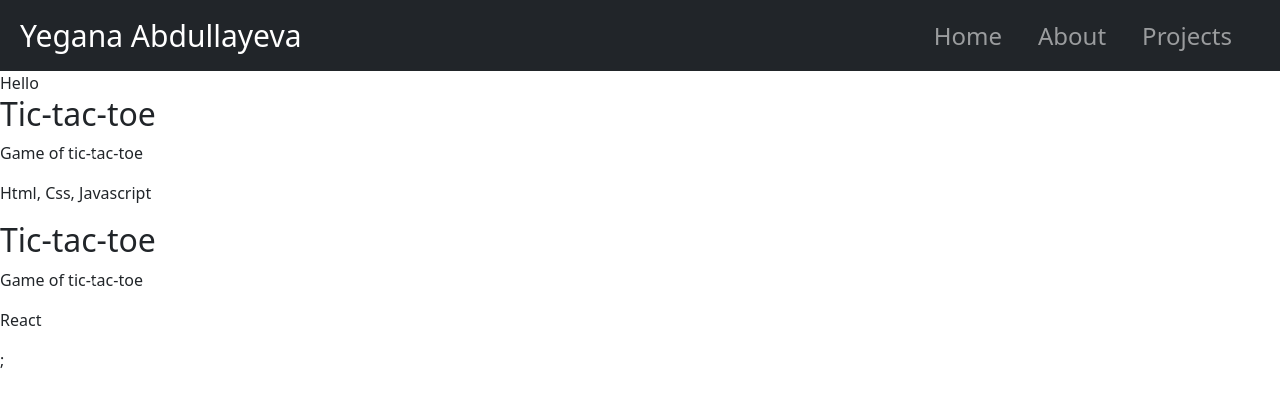
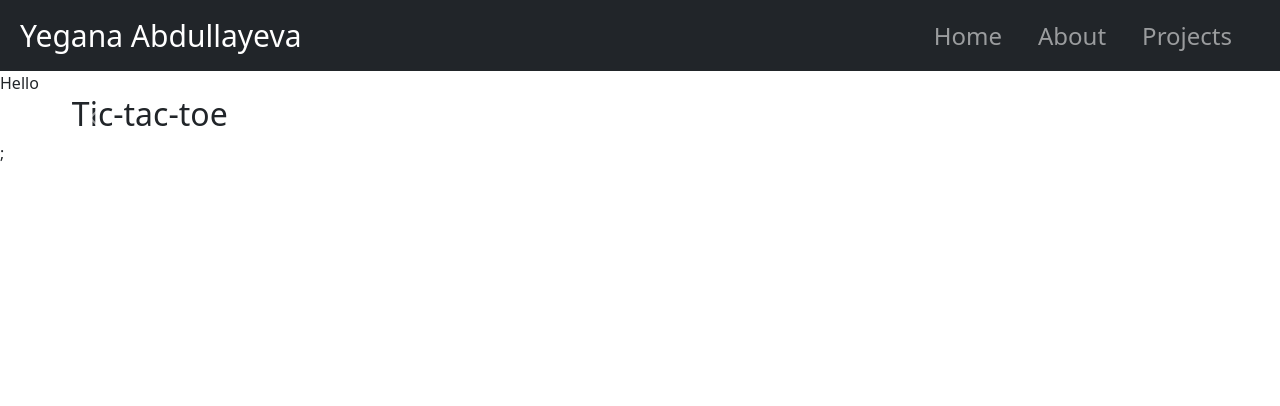
Before and after one commit to YeganaAbd/portfolio, a Next.js app: page /projects in a window 1280 px wide. Shown: the top 406 px of the page. Built offline with nearby package versions, Linux system fonts and the light colour scheme.

Commit message:
carousel progressing

```diff
--- a/pages/projects.js
+++ b/pages/projects.js
@@ -5,19 +5,28 @@ import { useState } from "react";
 
 export default function Projects() {
   const [project, setProject] = useState(projects);
+  const [index, setIndex] = useState(0);
+
+  const handleSelect = (selectedIndex, e) => {
+    setIndex(selectedIndex);
+  };
   return (
     <>
       <NavMenu />
       <div>Hello</div>
+      <Carousel activeIndex={index} onSelect={handleSelect}>
         {project.map((pr, index) => {
           return (
-          <Carousel key={index}>
+            <Carousel.Item key={index}>
               <h2>{pr.projectName}</h2>
+              <Carousel.Caption>
                 <p>{pr.description}</p>
                 <p>{pr.techStack}</p>
-          </Carousel>
+              </Carousel.Caption>
+            </Carousel.Item>
           );
         })}
+      </Carousel>
     </>
   );
 }
```
Lines whose indentation alone changed are shown as unchanged.
